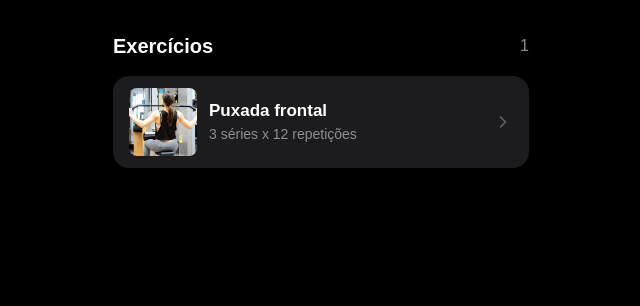
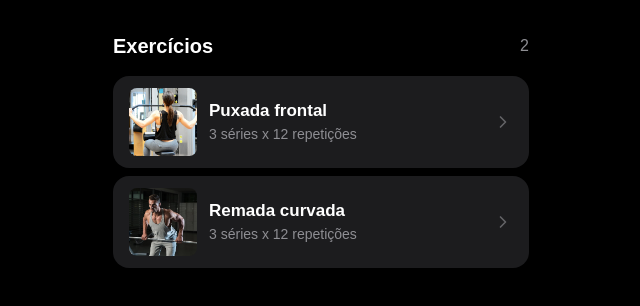
Before and after one commit to alexmijail6312-eng/examenfinall, a Next.js app: page / in a window 1280 px wide. Shown: the top 306 px of the page, without its empty margins (319-959 px from the left). Built offline with nearby package versions, Linux system fonts and the light colour scheme.

Commit message:
componente Remada curvada realizado

```diff
--- a/app/page.tsx
+++ b/app/page.tsx
@@ -9,6 +9,13 @@ const exercises: Exercise[] = [
     reps: 12,
     imageUrl: "/6897dd537959d0801b173c66ceb0647dc37baea6.jpg",
   },
+  {
+    id: "2",
+    name: "Remada curvada",
+    sets: 3,
+    reps: 12,
+    imageUrl: "/9af6513a3c39d123e3225f56f18849b34f0ab91d.png",
+  },
 ];
 
 export default function Home() {
```
Also changed, not shown: public/9af6513a3c39d123e3225f56f18849b34f0ab91d.png (added).
